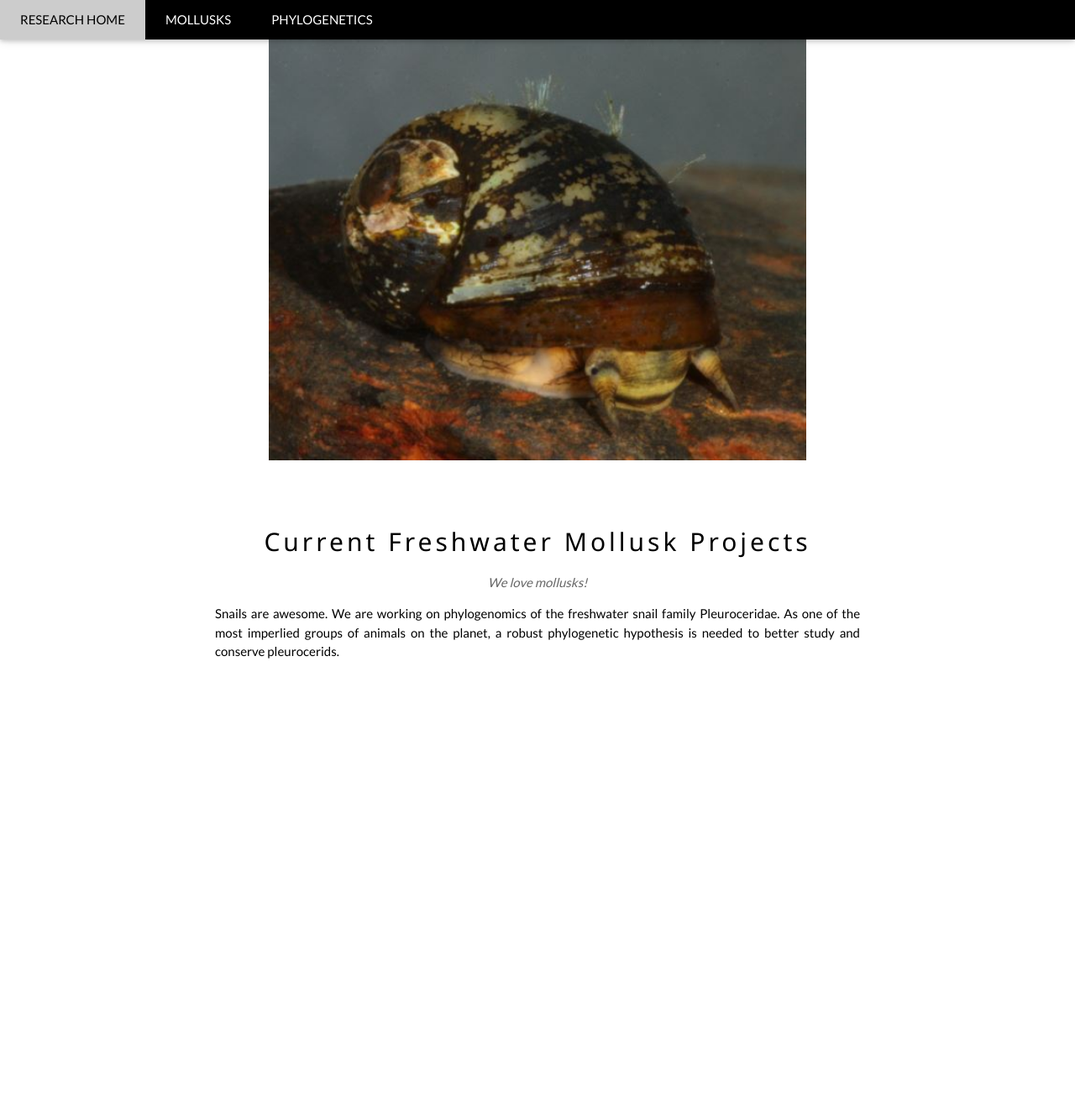
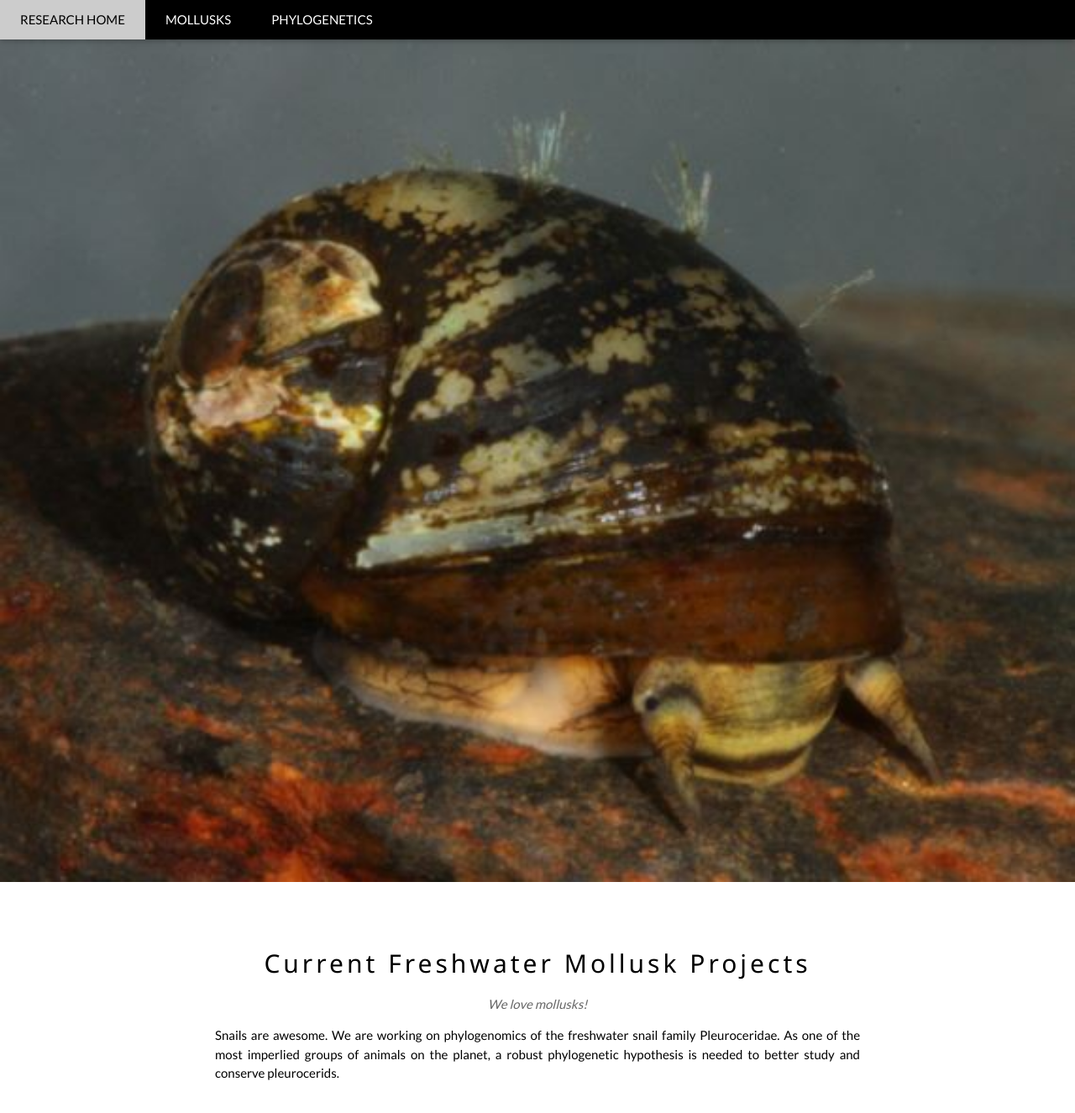
Before and after one commit to NathanWhelan/nathanwhelan.github.io, a Jekyll site: the page projects/mollusks.html, which Jekyll copies as it is, in a window 1280 px wide and 1368 px high. Shown: the top 1325 px of the window at 84% size. Built offline with Jekyll 4.4.1, drawn with Linux system fonts in a browser that asks for light colours.

Commit message:
Update mollusks.html

```diff
--- a/projects/mollusks.html
+++ b/projects/mollusks.html
@@ -36,7 +36,7 @@ body {font-family: "Lato", sans-serif}
 <div class="w3-content" style="max-width:2000px;margin-top:46px">
 
 <div id="wrapper" style="width:100%; text-align:center">
-<img src="/img/LeptoxisAmplaLive.JPG"style="width:50%">
+<img src="/img/LeptoxisAmplaLive.JPG"style="width:100%">
 </div>
 <!-- The Band Section -->
   <div class="w3-container w3-content w3-center w3-padding-64" style="max-width:800px" id="band">
```
